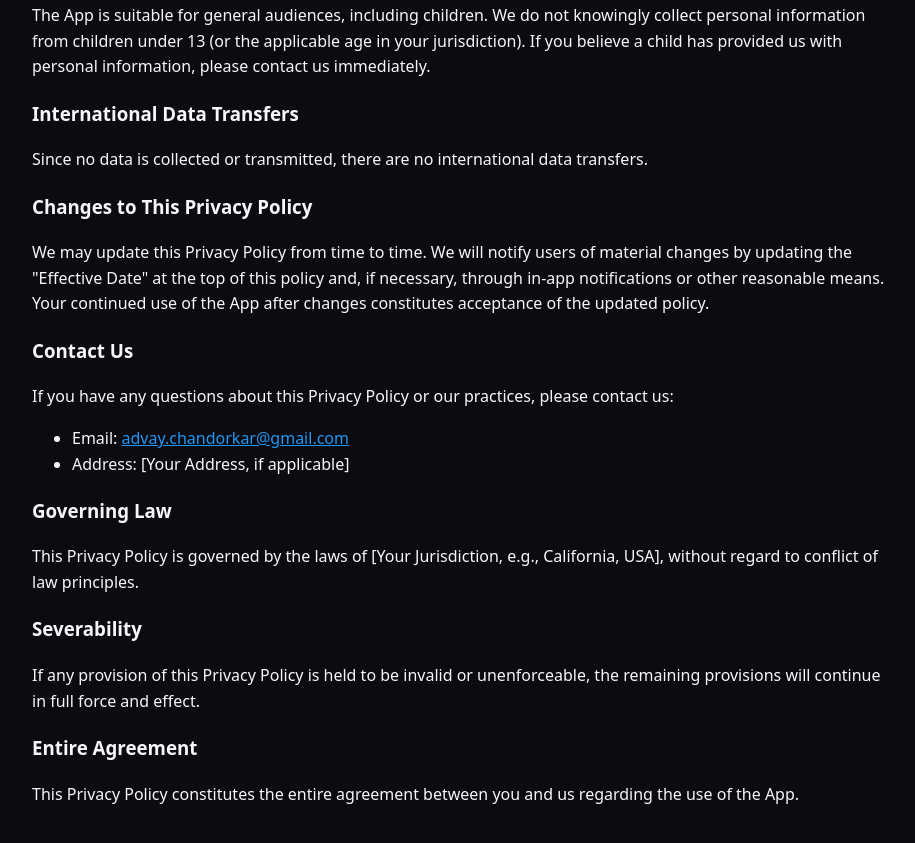
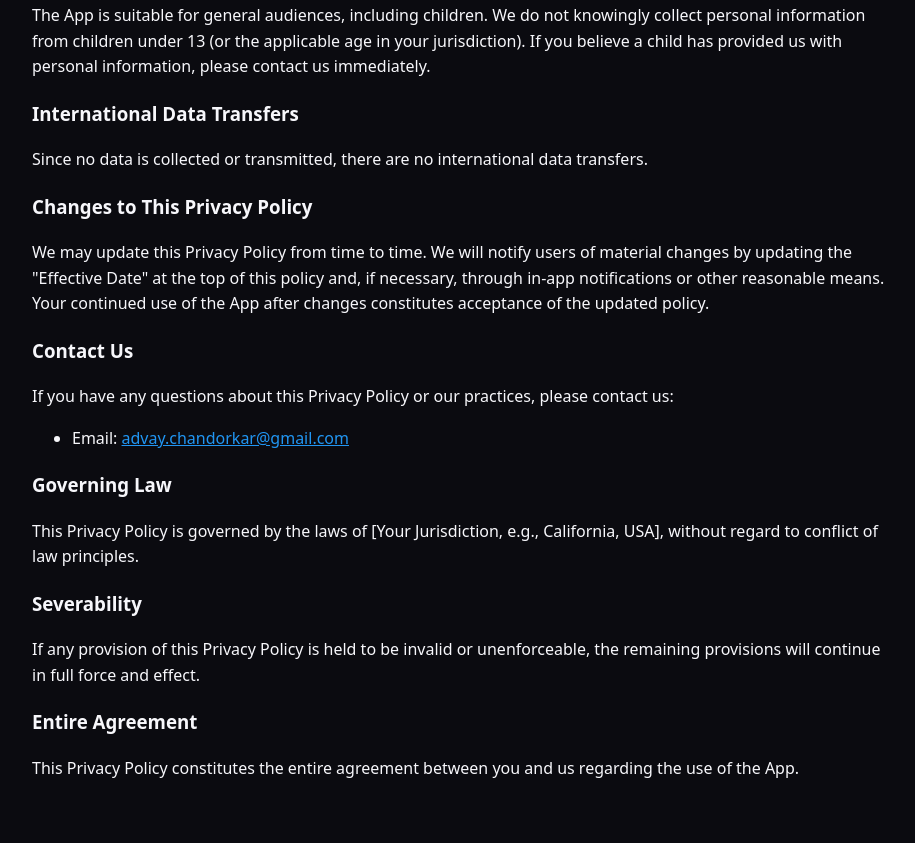
Before and after one commit to advayc/spy-web, a plain HTML site: page packages/web/privacy.html in a window 1280 px wide. Shown: the part 1506-2349 px from the top of the page, without its empty margins (178-1093 px from the left). After the commit the page ends 2328 px from the top, so only its background shows below. Drawn offline with Linux system fonts and the light colour scheme.

Commit message:
Remove placeholder address from privacy policy

```diff
--- a/packages/web/privacy.html
+++ b/packages/web/privacy.html
@@ -73,7 +73,6 @@
     <p>If you have any questions about this Privacy Policy or our practices, please contact us:</p>
     <ul>
       <li>Email: <a href="mailto:advay.chandorkar@gmail.com">advay.chandorkar@gmail.com</a></li>
-      <li>Address: [Your Address, if applicable]</li>
     </ul>
 
     <h3>Governing Law</h3>
```
